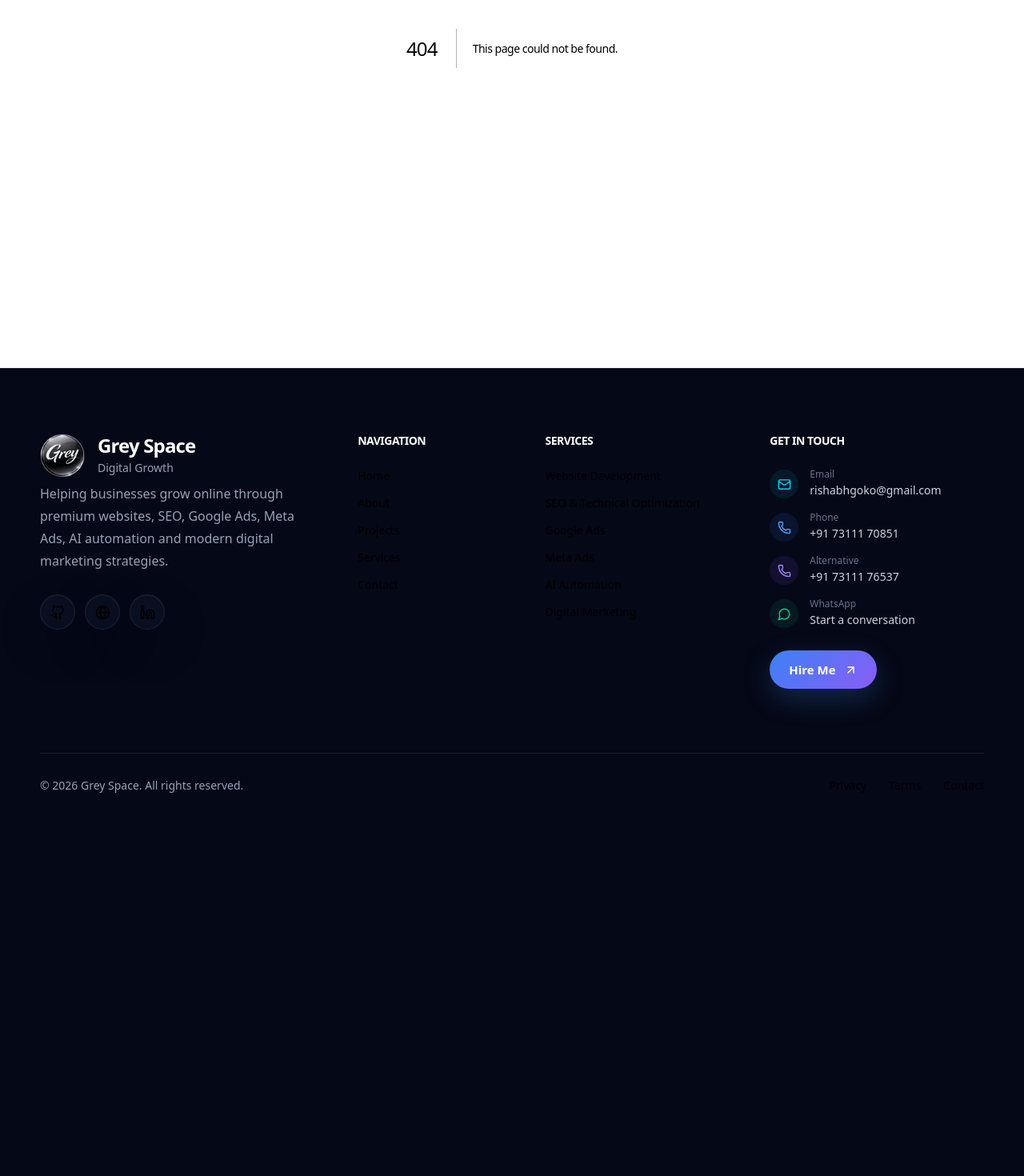
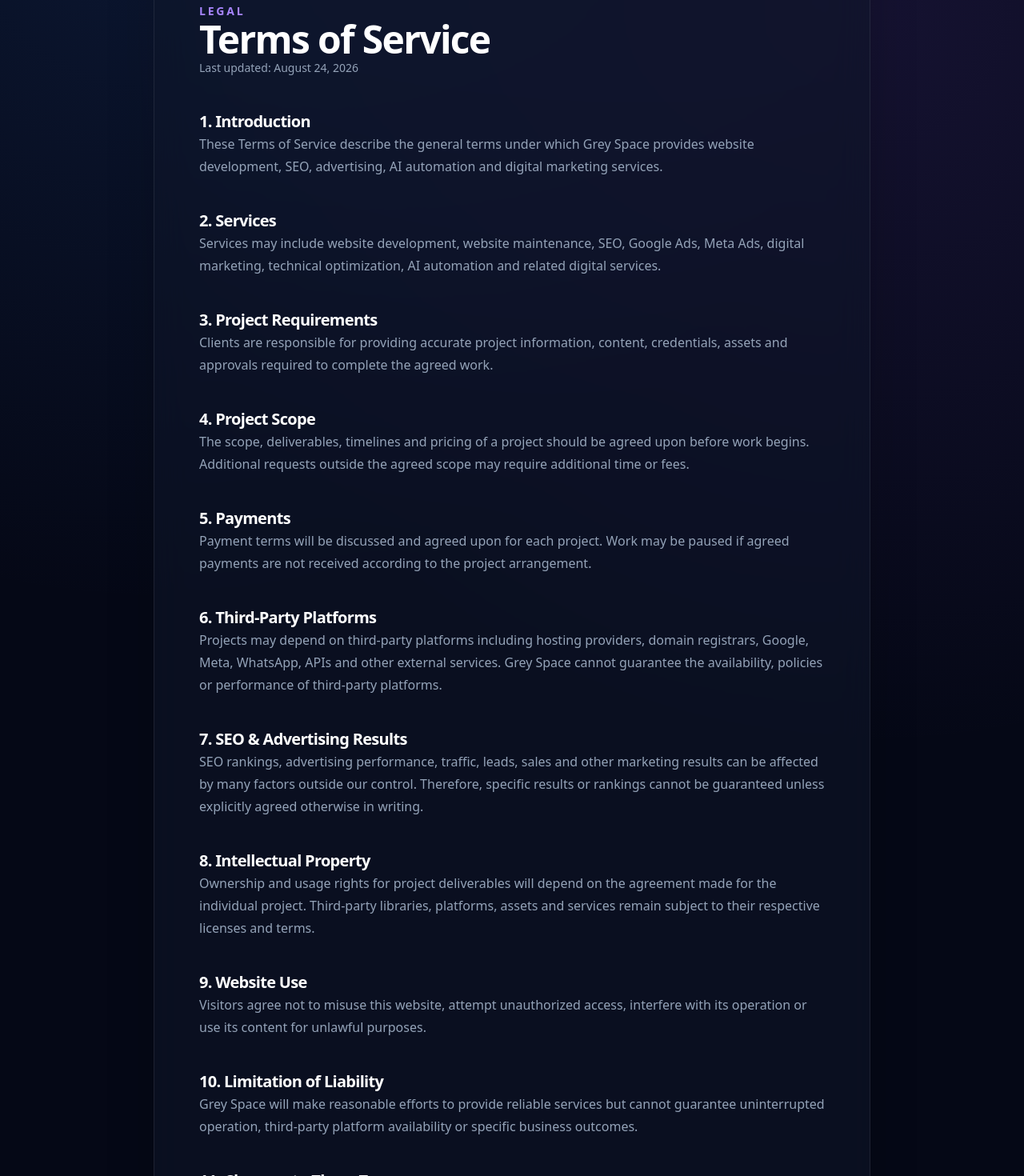
Before and after one commit to ToolNovaAI/Grey-space, a Next.js app: page /terms in a window 1280 px wide. Before the commit this address had no page. Shown: the part 420-1890 px from the top of the page at 80% size. Before the commit the page ends 1443 px from the top, so only its background shows below. Built offline with nearby package versions, Linux system fonts and the light colour scheme.

Commit message:
Create page.tsx

```diff
--- /dev/null
+++ b/app/terms/page.tsx
@@ -0,0 +1,213 @@
+import Link from "next/link";
+import { ArrowLeft, FileText } from "lucide-react";
+
+export const metadata = {
+  title: "Terms of Service | Grey Space",
+  description:
+    "Terms of Service for Grey Space website development, SEO, advertising, automation and digital marketing services.",
+};
+
+export default function TermsPage() {
+  return (
+    <main className="relative min-h-screen overflow-hidden">
+      {/* Background */}
+      <div className="pointer-events-none absolute inset-0 -z-10 overflow-hidden">
+        <div className="absolute left-[-180px] top-20 h-80 w-80 rounded-full bg-blue-500/10 blur-[140px]" />
+        <div className="absolute right-[-180px] top-1/3 h-80 w-80 rounded-full bg-violet-500/10 blur-[140px]" />
+      </div>
+
+      <section className="px-4 pb-24 pt-28 sm:px-6 md:pb-32 md:pt-36">
+        <div className="container-custom">
+          <div className="mx-auto max-w-4xl">
+            {/* Back */}
+            <Link
+              href="/"
+              className="mb-8 inline-flex items-center gap-2 text-sm text-slate-400 transition-colors hover:text-white"
+            >
+              <ArrowLeft size={16} />
+              Back to Home
+            </Link>
+
+            <div className="glass rounded-[28px] border border-white/10 p-6 sm:p-10 md:p-14">
+              {/* Icon */}
+              <div className="mb-8 flex h-14 w-14 items-center justify-center rounded-2xl bg-violet-500/10 text-violet-400">
+                <FileText size={28} />
+              </div>
+
+              <span className="text-sm font-semibold uppercase tracking-[0.2em] text-violet-400">
+                Legal
+              </span>
+
+              <h1 className="mt-4 text-4xl font-bold tracking-tight text-white sm:text-5xl">
+                Terms of Service
+              </h1>
+
+              <p className="mt-4 text-sm text-slate-500">
+                Last updated: August 24, 2026
+              </p>
+
+              <div className="mt-10 space-y-10 text-sm leading-8 text-slate-400 sm:text-base">
+                <section>
+                  <h2 className="mb-3 text-xl font-semibold text-white">
+                    1. Introduction
+                  </h2>
+
+                  <p>
+                    These Terms of Service describe the general terms under
+                    which Grey Space provides website development, SEO,
+                    advertising, AI automation and digital marketing services.
+                  </p>
+                </section>
+
+                <section>
+                  <h2 className="mb-3 text-xl font-semibold text-white">
+                    2. Services
+                  </h2>
+
+                  <p>
+                    Services may include website development, website
+                    maintenance, SEO, Google Ads, Meta Ads, digital marketing,
+                    technical optimization, AI automation and related digital
+                    services.
+                  </p>
+                </section>
+
+                <section>
+                  <h2 className="mb-3 text-xl font-semibold text-white">
+                    3. Project Requirements
+                  </h2>
+
+                  <p>
+                    Clients are responsible for providing accurate project
+                    information, content, credentials, assets and approvals
+                    required to complete the agreed work.
+                  </p>
+                </section>
+
+                <section>
+                  <h2 className="mb-3 text-xl font-semibold text-white">
+                    4. Project Scope
+                  </h2>
+
+                  <p>
+                    The scope, deliverables, timelines and pricing of a project
+                    should be agreed upon before work begins. Additional
+                    requests outside the agreed scope may require additional
+                    time or fees.
+                  </p>
+                </section>
+
+                <section>
+                  <h2 className="mb-3 text-xl font-semibold text-white">
+                    5. Payments
+                  </h2>
+
+                  <p>
+                    Payment terms will be discussed and agreed upon for each
+                    project. Work may be paused if agreed payments are not
+                    received according to the project arrangement.
+                  </p>
+                </section>
+
+                <section>
+                  <h2 className="mb-3 text-xl font-semibold text-white">
+                    6. Third-Party Platforms
+                  </h2>
+
+                  <p>
+                    Projects may depend on third-party platforms including
+                    hosting providers, domain registrars, Google, Meta,
+                    WhatsApp, APIs and other external services. Grey Space
+                    cannot guarantee the availability, policies or performance
+                    of third-party platforms.
+                  </p>
+                </section>
+
+                <section>
+                  <h2 className="mb-3 text-xl font-semibold text-white">
+                    7. SEO & Advertising Results
+                  </h2>
+
+                  <p>
+                    SEO rankings, advertising performance, traffic, leads,
+                    sales and other marketing results can be affected by many
+                    factors outside our control. Therefore, specific results
+                    or rankings cannot be guaranteed unless explicitly agreed
+                    otherwise in writing.
+                  </p>
+                </section>
+
+                <section>
+                  <h2 className="mb-3 text-xl font-semibold text-white">
+                    8. Intellectual Property
+                  </h2>
+
+                  <p>
+                    Ownership and usage rights for project deliverables will
+                    depend on the agreement made for the individual project.
+                    Third-party libraries, platforms, assets and services
+                    remain subject to their respective licenses and terms.
+                  </p>
+                </section>
+
+                <section>
+                  <h2 className="mb-3 text-xl font-semibold text-white">
+                    9. Website Use
+                  </h2>
+
+                  <p>
+                    Visitors agree not to misuse this website, attempt
+                    unauthorized access, interfere with its operation or use
+                    its content for unlawful purposes.
+                  </p>
+                </section>
+
+                <section>
+                  <h2 className="mb-3 text-xl font-semibold text-white">
+                    10. Limitation of Liability
+                  </h2>
+
+                  <p>
+                    Grey Space will make reasonable efforts to provide reliable
+                    services but cannot guarantee uninterrupted operation,
+                    third-party platform availability or specific business
+                    outcomes.
+                  </p>
+                </section>
+
+                <section>
+                  <h2 className="mb-3 text-xl font-semibold text-white">
+                    11. Changes to These Terms
+                  </h2>
+
+                  <p>
+                    These Terms of Service may be updated when necessary. The
+                    latest version will be published on this page.
+                  </p>
+                </section>
+
+                <section>
+                  <h2 className="mb-3 text-xl font-semibold text-white">
+                    12. Contact
+                  </h2>
+
+                  <p>
+                    For questions regarding these Terms of Service, contact
+                    Grey Space at:
+                  </p>
+
+                  <a
+                    href="mailto:rishabhgoko@gmail.com"
+                    className="mt-3 inline-block text-violet-400 transition-colors hover:text-violet-300"
+                  >
+                    rishabhgoko@gmail.com
+                  </a>
+                </section>
+              </div>
+            </div>
+          </div>
+        </div>
+      </section>
+    </main>
+  );
+}
```
